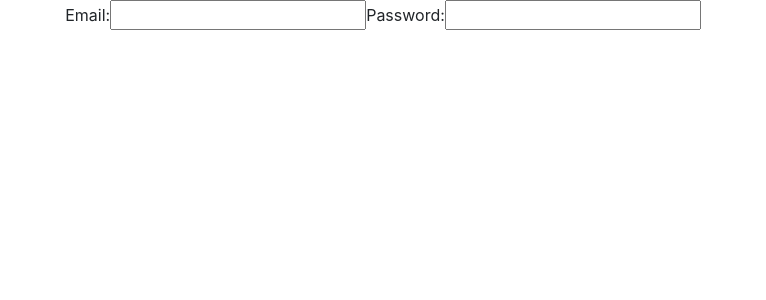
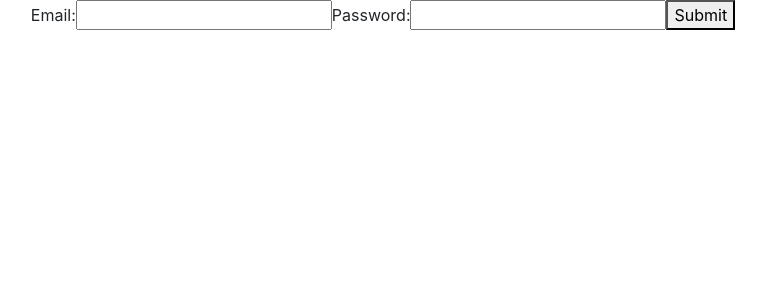
Before and after one commit to Reikon95/RecruiterRate, a React (Create React App) app: page /login in a window 1280 px wide. Shown: the top 300 px of the page, without its empty margins (257-1023 px from the left). Built offline with nearby package versions, Linux system fonts and the light colour scheme.

Commit message:
added formik

```diff
--- a/package.json
+++ b/package.json
@@ -7,6 +7,7 @@
     "@testing-library/react": "^9.3.2",
     "@testing-library/user-event": "^7.1.2",
     "bootstrap": "^4.4.1",
+    "formik": "^2.1.4",
     "react": "^16.13.1",
     "react-bootstrap": "^1.0.0",
     "react-dom": "^16.13.1",
--- a/src/login/Login.js
+++ b/src/login/Login.js
@@ -1,12 +1,64 @@
 import React from 'react';
+import { Formik } from 'formik';
+
 export default function Login() {
     return (
         <>
         <form>
+            <Formik
+      initialValues={{ email: '', password: '' }}
+      validate={values => {
+        const errors = {};
+        if (!values.email) {
+          errors.email = 'Required';
+        } else if (
+          !/^[A-Z0-9._%+-]+@[A-Z0-9.-]+\.[A-Z]{2,}$/i.test(values.email)
+        ) {
+          errors.email = 'Invalid email address';
+        }
+        return errors;
+      }}
+      onSubmit={(values, { setSubmitting }) => {
+        setTimeout(() => {
+          alert(JSON.stringify(values, null, 2));
+          setSubmitting(false);
+        }, 400);
+      }}
+    >
+      {({
+        values,
+        errors,
+        touched,
+        handleChange,
+        handleBlur,
+        handleSubmit,
+        isSubmitting,
+      }) => (
+        <form onSubmit={handleSubmit}>
             <label>Email:</label>
-            <input type="email"/>
-            <label>Password:</label>
-            <input type="password"/>
+          <input
+            type="email"
+            name="email"
+            onChange={handleChange}
+            onBlur={handleBlur}
+            value={values.email}
+          />
+          {errors.email && touched.email && errors.email}
+          <label>Password:</label>
+          <input
+            type="password"
+            name="password"
+            onChange={handleChange}
+            onBlur={handleBlur}
+            value={values.password}
+          />
+          {errors.password && touched.password && errors.password}
+          <button type="submit" disabled={isSubmitting}>
+            Submit
+          </button>
+        </form>
+      )}
+    </Formik>
         </form>
         </>
     )
```
Also changed, not shown: 1 other file (tests, documents, lock files or other folders).
